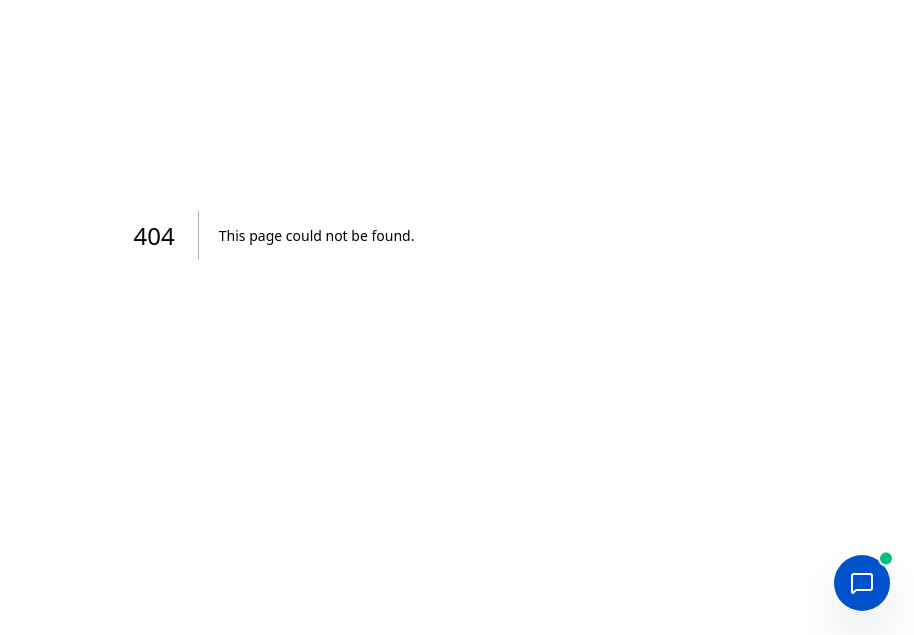
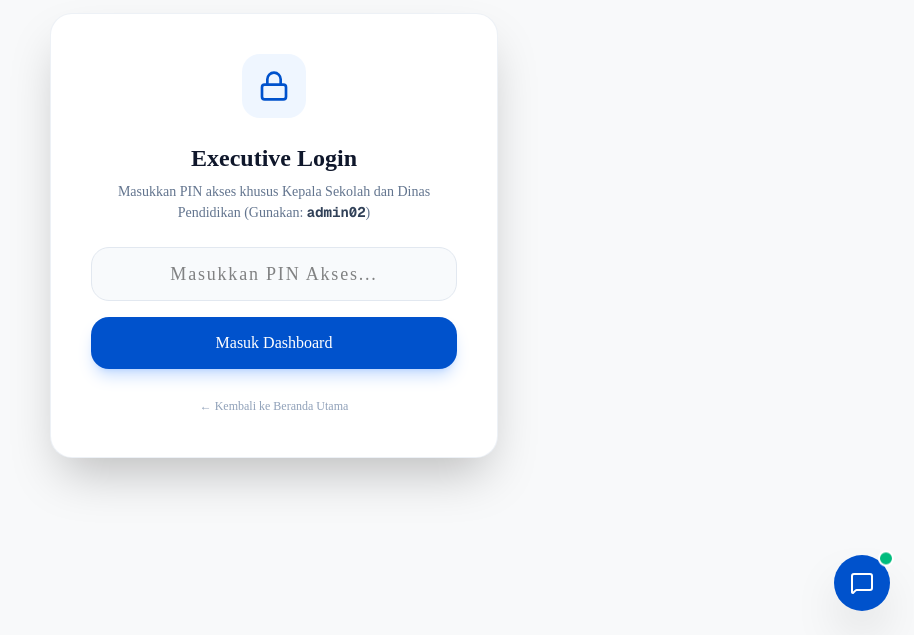
Before and after one commit to expertwingman/sdn-petukangan-2, a Next.js app: page /dashboard in a window 1280 px wide. Before the commit this address had no page. Shown: the part 165-800 px from the top of the page, without its empty margins (366-1280 px from the left). Built offline with nearby package versions, Linux system fonts and the light colour scheme.

Commit message:
feat: tambahkan halaman executive dashboard untuk kepala sekolah dan dinas pendidikan

```diff
--- /dev/null
+++ b/src/app/dashboard/page.tsx
@@ -0,0 +1,165 @@
+"use client";
+
+import { useState } from "react";
+import { motion } from "framer-motion";
+import { ArrowLeft, BarChart3, Users, FileText, Bot, TrendingUp, ShieldCheck, Lock } from "lucide-react";
+import Link from "next/link";
+
+export default function DashboardPage() {
+  const [isAuthenticated, setIsAuthenticated] = useState(false);
+  const [passcode, setPasscode] = useState("");
+  const [error, setError] = useState(false);
+
+  const handleLogin = (e: React.FormEvent) => {
+    e.preventDefault();
+    // Passcode sederhana untuk prototipe (bisa diganti otentikasi JWT Supabase nantinya)
+    if (passcode === "admin02") {
+      setIsAuthenticated(true);
+      setError(false);
+    } else {
+      setError(true);
+    }
+  };
+
+  if (!isAuthenticated) {
+    return (
+      <main className="min-h-screen bg-[#F8F9FA] flex items-center justify-center p-6 font-sans">
+        <motion.div
+          initial={{ opacity: 0, scale: 0.95 }}
+          animate={{ opacity: 1, scale: 1 }}
+          className="bg-white p-8 md:p-10 rounded-3xl shadow-2xl border border-slate-200/60 max-w-md w-full text-center"
+        >
+          <div className="w-16 h-16 bg-blue-50 rounded-2xl flex items-center justify-center mx-auto mb-6">
+            <Lock className="w-8 h-8 text-[#0052CC]" />
+          </div>
+          <h1 className="text-2xl font-bold text-slate-900 mb-2">Executive Login</h1>
+          <p className="text-slate-500 text-sm mb-6">Masukkan PIN akses khusus Kepala Sekolah dan Dinas Pendidikan (Gunakan: <span className="font-mono font-bold text-slate-700">admin02</span>)</p>
+
+          <form onSubmit={handleLogin} className="space-y-4">
+            <input
+              type="password"
+              value={passcode}
+              onChange={(e) => setPasscode(e.target.value)}
+              placeholder="Masukkan PIN Akses..."
+              className="w-full px-4 py-3 rounded-2xl border border-slate-200 text-center text-lg tracking-widest focus:outline-none focus:border-[#0052CC] transition-colors bg-slate-50"
+            />
+            {error && <p className="text-rose-500 text-xs font-medium">PIN yang Anda masukkan salah.</p>}
+            <button
+              type="submit"
+              className="w-full bg-[#0052CC] hover:bg-blue-700 text-white py-3.5 rounded-2xl font-medium transition-all shadow-lg shadow-blue-500/25"
+            >
+              Masuk Dashboard
+            </button>
+          </form>
+
+          <div className="mt-6">
+            <Link href="/" className="text-xs text-slate-400 hover:text-[#0052CC] transition-colors">
+              &larr; Kembali ke Beranda Utama
+            </Link>
+          </div>
+        </motion.div>
+      </main>
+    );
+  }
+
+  return (
+    <main className="min-h-screen bg-[#F8F9FA] text-slate-900 font-sans pb-24">
+      {/* Navbar Dashboard */}
+      <header className="sticky top-0 w-full bg-white/80 backdrop-blur-xl z-50 border-b border-slate-200/40">
+        <div className="max-w-7xl mx-auto px-6 h-20 flex items-center justify-between">
+          <div className="flex items-center gap-3">
+            <div className="w-10 h-10 bg-[#0052CC] rounded-xl flex items-center justify-center text-white font-bold text-xl">
+              02
+            </div>
+            <div>
+              <div className="font-bold text-slate-800 text-sm">Dashboard Eksekutif</div>
+              <div className="text-xs text-slate-400">SDN Petukangan Selatan 02</div>
+            </div>
+          </div>
+          <div className="flex items-center gap-4">
+            <span className="text-xs bg-emerald-50 text-emerald-700 px-3 py-1.5 rounded-full border border-emerald-100 font-medium flex items-center gap-1.5">
+              <ShieldCheck className="w-4 h-4" /> Terverifikasi Dinas
+            </span>
+            <Link href="/" className="text-sm font-medium text-slate-500 hover:text-rose-600 transition-colors">
+              Keluar
+            </Link>
+          </div>
+        </div>
+      </header>
+
+      {/* Konten Analitik */}
+      <section className="pt-10 px-6 max-w-7xl mx-auto">
+        <div className="mb-8">
+          <h1 className="text-3xl font-bold text-slate-900 tracking-tight mb-2">Ringkasan Statistik & Performa</h1>
+          <p className="text-slate-500 text-sm">Data analitik real-time dari seluruh aktivitas platform digital sekolah.</p>
+        </div>
+
+        {/* Grid Kartu Statistik */}
+        <div className="grid grid-cols-1 sm:grid-cols-2 md:grid-cols-4 gap-6 mb-10">
+          {[
+            { title: "Total Kunjungan Web", value: "24,592", change: "+12.4%", icon: BarChart3, color: "text-blue-600", bg: "bg-blue-50" },
+            { title: "Pendaftar PPDB Online", value: "312", change: "+18.2%", icon: Users, color: "text-emerald-600", bg: "bg-emerald-50" },
+            { title: "Dokumen / Arsip Unduhan", value: "1,480", change: "+5.1%", icon: FileText, color: "text-amber-600", bg: "bg-amber-50" },
+            { title: "Pertanyaan AI Chatbot", value: "945", change: "+24.0%", icon: Bot, color: "text-indigo-600", bg: "bg-indigo-50" }
+          ].map((stat, i) => (
+            <motion.div
+              key={i}
+              initial={{ opacity: 0, y: 20 }}
+              animate={{ opacity: 1, y: 0 }}
+              transition={{ duration: 0.5, delay: i * 0.1 }}
+              className="bg-white p-6 rounded-3xl border border-slate-100 shadow-xl shadow-slate-200/40"
+            >
+              <div className="flex items-center justify-between mb-4">
+                <div className={`w-12 h-12 ${stat.bg} rounded-2xl flex items-center justify-center`}>
+                  <stat.icon className={`w-6 h-6 ${stat.color}`} />
+                </div>
+                <span className="text-xs font-bold text-emerald-600 bg-emerald-50 px-2.5 py-1 rounded-full">{stat.change}</span>
+              </div>
+              <div className="text-3xl font-bold text-slate-900 mb-1">{stat.value}</div>
+              <div className="text-slate-400 text-xs font-medium">{stat.title}</div>
+            </motion.div>
+          ))}
+        </div>
+
+        {/* Tabel Aktivitas & Grafik Simulasi */}
+        <div className="grid grid-cols-1 lg:grid-cols-3 gap-8">
+          <div className="lg:col-span-2 bg-white p-8 rounded-3xl border border-slate-100 shadow-xl shadow-slate-200/40">
+            <h2 className="text-lg font-bold text-slate-900 mb-4 flex items-center gap-2">
+              <TrendingUp className="w-5 h-5 text-[#0052CC]" /> Tren Pendaftar PPDB Per Jalur
+            </h2>
+            <div className="space-y-4 pt-2">
+              {[
+                { label: "Jalur Zonasi Wilayah", count: "185 Siswa", percent: "60%" },
+                { label: "Jalur Afirmasi & Prestasi", count: "82 Siswa", percent: "26%" },
+                { label: "Jalur Perpindahan Tugas Orang Tua", count: "45 Siswa", percent: "14%" }
+              ].map((item, idx) => (
+                <div key={idx} className="space-y-2">
+                  <div className="flex justify-between text-sm">
+                    <span className="font-medium text-slate-700">{item.label}</span>
+                    <span className="font-bold text-slate-900">{item.count}</span>
+                  </div>
+                  <div className="w-full h-3 bg-slate-100 rounded-full overflow-hidden">
+                    <div className="h-full bg-[#0052CC] rounded-full" style={{ width: item.percent }}></div>
+                  </div>
+                </div>
+              ))}
+            </div>
+          </div>
+
+          <div className="bg-slate-900 text-white p-8 rounded-3xl shadow-xl shadow-slate-900/20 flex flex-col justify-between">
+            <div>
+              <div className="text-xs font-bold tracking-widest text-blue-400 uppercase mb-2">Status Sistem</div>
+              <h2 className="text-xl font-bold mb-4">Infrastruktur Optimal</h2>
+              <p className="text-slate-400 text-sm leading-relaxed mb-6">
+                Seluruh server Supabase, CDN Vercel, dan enkripsi SSL berjalan tanpa gangguan. Performa Lighthouse tetap pada skor 100%.
+              </p>
+            </div>
+            <div className="p-4 bg-slate-800 border border-slate-700 rounded-2xl text-xs text-slate-300">
+              Sinkronisasi terakhir: <span className="font-bold text-white">Baru saja</span>
+            </div>
+          </div>
+        </div>
+      </section>
+    </main>
+  );
+}
```
